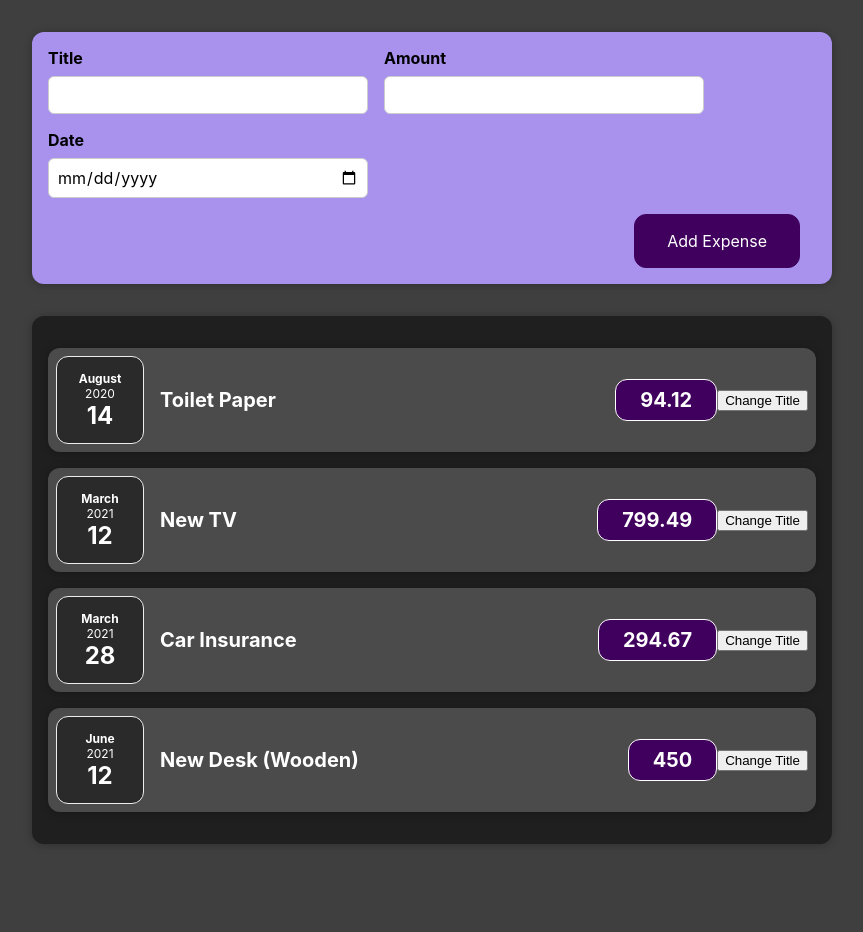
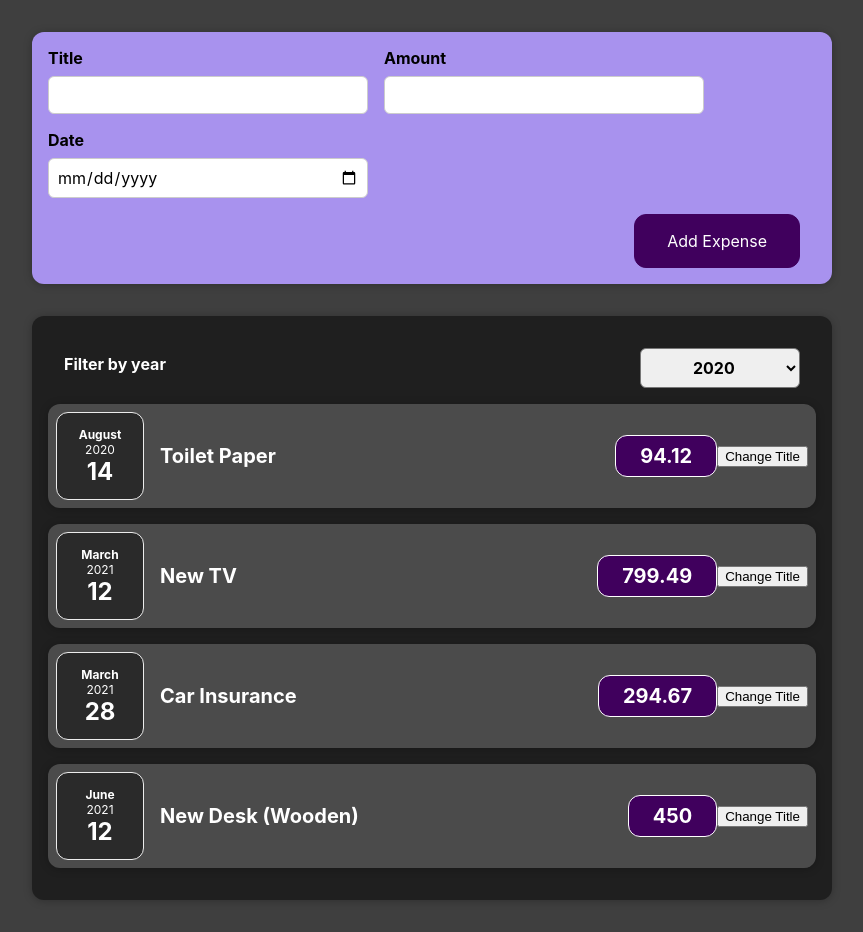
Before and after one commit to Santamaria-Alex/react-web-exercises, a React (Create React App) app: page / in a window 1280 px wide. Shown: the whole page, without its empty margins (208-1071 px from the left). Before the commit the page ends 876 px from the top, so only its background shows below. Built offline with nearby package versions, Linux system fonts and the light colour scheme.

Commit message:
pulled values from forms and passed info onto parent by 2 way binding

```diff
--- a/src/App.js
+++ b/src/App.js
@@ -25,9 +25,14 @@
     },
   ];
 
+  const addExpenseHandler = expense => {
+    console.log('In App.js')
+    console.log(expense)
+  }
+
   return (
       <div>
-        <NewExpense/>
+        <NewExpense onAddExpense={addExpenseHandler}/>
         <Expenses items={expenses} />
       </div>
   );
--- a/src/components/Expenses/Expenses.js
+++ b/src/components/Expenses/Expenses.js
@@ -1,10 +1,26 @@
+
+import React, {useState} from "react";
+
 import './Expenses.css'
 import ExpenseItem from "./ExpenseItem";
 import Card from "../UI/Card";
+import './ExpensesFilter';
+import ExpensesFilter from "./ExpensesFilter";
 
 const Expenses = (props) => {
+
+    const [filteredYear, setFilteredYear] = useState('2020')
+
+    const filterChangeHandler = selectedYear => {
+        setFilteredYear(selectedYear);
+    }
+
     return (
+        <div>
             <Card className='expenses'>
+                {/*onChangeFilter is called in ExpensesFilter.js
+                which is getting the target.value*/}
+                <ExpensesFilter selected={filteredYear} onChangeFilter={filterChangeHandler}/>
                 <ExpenseItem
                     title={props.items[0].title}
                     amount={props.items[0].amount}
@@ -26,6 +42,8 @@
                     date={props.items[3].date}>
                 </ExpenseItem>
             </Card>
+        </div>
+
     )
 }
 
--- /dev/null
+++ b/src/components/Expenses/ExpensesFilter.css
@@ -0,0 +1,24 @@
+.expenses-filter {
+    color: white;
+    padding: 0 1rem;
+}
+
+.expenses-filter__control {
+    display: flex;
+    width: 100%;
+    align-items: center;
+    justify-content: space-between;
+    margin: 1rem 0;
+}
+
+.expenses-filter label {
+    font-weight: bold;
+    margin-bottom: 0.5rem;
+}
+
+.expenses-filter select {
+    font: inherit;
+    padding: 0.5rem 3rem;
+    font-weight: bold;
+    border-radius: 6px;
+}
--- /dev/null
+++ b/src/components/Expenses/ExpensesFilter.js
@@ -0,0 +1,28 @@
+import React from 'react';
+
+import './ExpensesFilter.css';
+
+const ExpensesFilter = (props) => {
+
+    const dropdownChangeHandler = (e) =>{
+        //onChangeFilter is called in Expenses.js
+        //that's how you pass it up to the parent
+        props.onChangeFilter(e.target.value);
+    };
+
+    return (
+        <div className='expenses-filter'>
+            <div className='expenses-filter__control'>
+                <label>Filter by year</label>
+                <select value={props.selected} onChange={dropdownChangeHandler}>
+                    <option value='2022'>2022</option>
+                    <option value='2021'>2021</option>
+                    <option value='2020'>2020</option>
+                    <option value='2019'>2019</option>
+                </select>
+            </div>
+        </div>
+    );
+};
+
+export default ExpensesFilter;
--- a/src/components/NewExpense/ExpenseForm.js
+++ b/src/components/NewExpense/ExpenseForm.js
@@ -1,21 +1,59 @@
+
+import React, {useState} from "react";
 
 import './ExpenseForm.css'
 
-const ExpenseForm = () => {
+const ExpenseForm = (props) => {
+
+    const [enteredTitle, setEnteredTitle] = useState('');
+    const [enteredAmount, setEnteredAmount] = useState('');
+    const [enteredDate, setEnteredDate] = useState('');
+
+    const titleChangeHandler = (event) => {
+        setEnteredTitle(event.target.value);
+    }
+
+    const amountChangeHandler = event => {
+        setEnteredAmount(event.target.value)
+    };
+
+    const dateChangeHandler = event => {
+        setEnteredDate(event.target.value)
+    };
+
+    const submitHandler = e => {
+        e.preventDefault();
+
+        const expenseData = {
+            title: enteredTitle,
+            amount: enteredAmount,
+            date: new Date(enteredDate)
+        }
+
+        //add props so parent (NewExpense.js) can retrieve data
+        props.onSaveExpenseData(expenseData);
+
+        //2 way binding
+        //this part clears the input fields once form is submitted. Must add value to input.
+        setEnteredTitle('')
+        setEnteredAmount('')
+        setEnteredDate('')
+    };
+
     return (
-        <form>
+        <form onSubmit={submitHandler}>
             <div className="new-expense__controls">
                 <div className="new-expense__control">
                     <label >Title</label>
-                    <input type="text"/>
+                    <input type="text" value={enteredTitle} onChange={titleChangeHandler}/>
                 </div>
                 <div className="new-expense__control">
                     <label >Amount</label>
-                    <input type="number" min="0.01" step="0.01"/>
+                    <input type="number" value={enteredAmount} min="0.01" step="0.01" onChange={amountChangeHandler}/>
                 </div>
                 <div className="new-expense__control">
                     <label >Date</label>
-                    <input type="date" min="2019-01-01" max="2022-12-31"/>
+                    <input type="date" value={enteredDate} min="2019-01-01" max="2022-12-31" onChange={dateChangeHandler}/>
                 </div>
             </div>
 
--- a/src/components/NewExpense/NewExpense.js
+++ b/src/components/NewExpense/NewExpense.js
@@ -2,10 +2,20 @@
 import './NewExpense.css'
 import ExpenseForm from "./ExpenseForm";
 
-const NewExpense = () => {
+const NewExpense = (props) => {
+
+    //the parameter (enteredExpenseData) comes from ExpenseForm.js (expenseData)
+    const saveExpenseDataHandler = (enteredExpenseData) => {
+        const expenseData ={
+            ...enteredExpenseData,
+            id: Math.random().toString()
+        };
+        props.onAddExpense(expenseData);
+    }
+
     return (
     <div className="new-expense">
-        <ExpenseForm/>
+        <ExpenseForm onSaveExpenseData={saveExpenseDataHandler} />
     </div>
     )
 }
```
Lines whose indentation alone changed are shown as unchanged.
